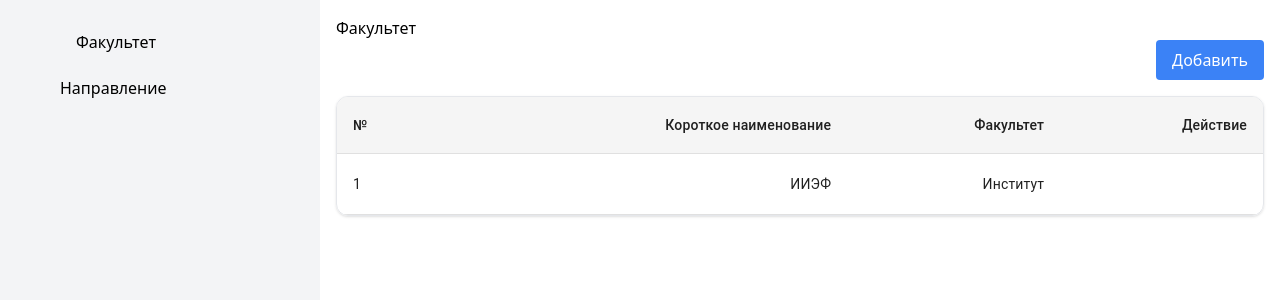
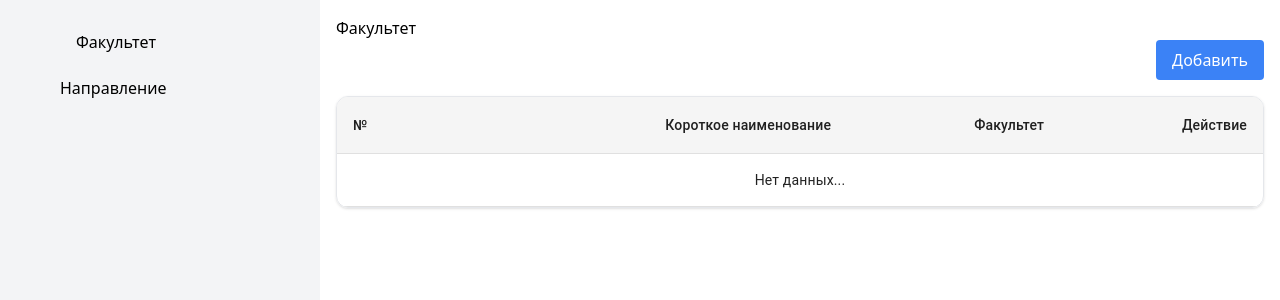
Before and after one commit to akadyrbekova/HM5, a React (Create React App) app: page /faculty in a window 1280 px wide. Shown: the top 300 px of the page. Built offline with nearby package versions, Linux system fonts and the light colour scheme; some icons are missing.

Commit message:
saved localStorge

```diff
--- a/src/component/Faculty.jsx
+++ b/src/component/Faculty.jsx
@@ -8,8 +8,10 @@ import ClearIcon from "@mui/icons-material/Clear";
 import EditIcon from "@mui/icons-material/Edit";
 import IconButton from "@mui/material/IconButton";
 import MyModal from "./modal/Modal";
+import useAdd from "../hook/useAdd";
 
 const FacultyComponent = () => {
+  const { faculties } = useAdd();
   return (
     <>
       <MyModal />
@@ -30,13 +32,20 @@ const FacultyComponent = () => {
               </TableCell>
             </TableRow>
           </TableHead>
+
           <TableBody>
-            <TableRow hover className="hover:bg-gray-50 transition">
+            {faculties && faculties.length > 0 ? (
+              faculties.map((item, index) => (
+                <TableRow
+                  key={item.id}
+                  hover
+                  className="hover:bg-gray-50 transition"
+                >
                   <TableCell component="th" scope="row">
-                1
+                    {index + 1}
                   </TableCell>
-              <TableCell align="right">ИИЭФ</TableCell>
-              <TableCell align="right">Институт</TableCell>
+                  <TableCell align="right">{item.shortName}</TableCell>
+                  <TableCell align="right">{item.name}</TableCell>
                   <TableCell align="right">
                     <IconButton
                       color="primary"
@@ -56,6 +65,14 @@ const FacultyComponent = () => {
                     </IconButton>
                   </TableCell>
                 </TableRow>
+              ))
+            ) : (
+              <TableRow>
+                <TableCell colSpan={4} align="center">
+                  Нет данных...
+                </TableCell>
+              </TableRow>
+            )}
           </TableBody>
         </Table>
       </TableContainer>
--- a/src/component/modal/Modal.jsx
+++ b/src/component/modal/Modal.jsx
@@ -9,6 +9,14 @@ const MyModal = () => {
   const handleClose = () => setOpen(false);
   const handleOpen = () => setOpen(true);
   const { addFaculty, name, shortName, setName, setShortName } = useAdd();
+
+  const handleSubmit = (e) => {
+    addFaculty(e, () => {
+      setTimeout(() => {
+        handleClose();
+      }, 1000);
+    });
+  };
   return (
     <>
       <div className="mb-4 flex justify-end">
@@ -17,7 +25,7 @@ const MyModal = () => {
 
       <ModalAdd open={open} onClose={handleClose}>
         <form
-          onSubmit={addFaculty}
+          onSubmit={handleSubmit}
           className="absolute left-1/2 top-[20%] w-[500px] -translate-x-1/2 rounded-xl bg-white p-6 shadow-lg"
         >
           <Typography variant="h6" className="mb-4">
--- a/src/hook/useAdd.jsx
+++ b/src/hook/useAdd.jsx
@@ -34,6 +34,7 @@ const useAdd = () => {
     name,
     setShortName,
     setName,
+    faculties,
   };
 };
 export default useAdd;
```
Lines whose indentation alone changed are shown as unchanged.
